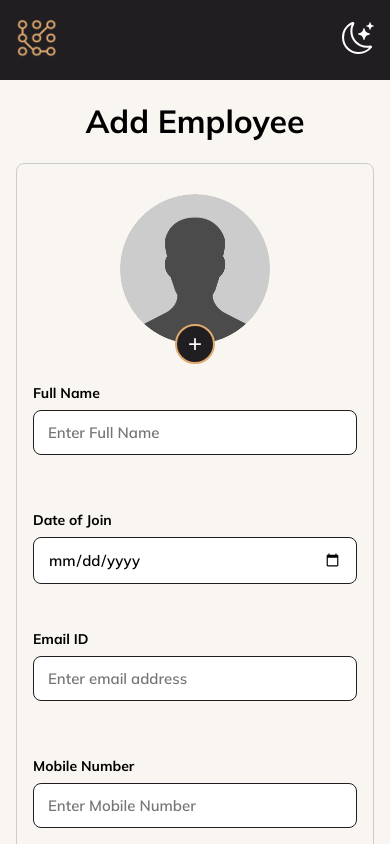
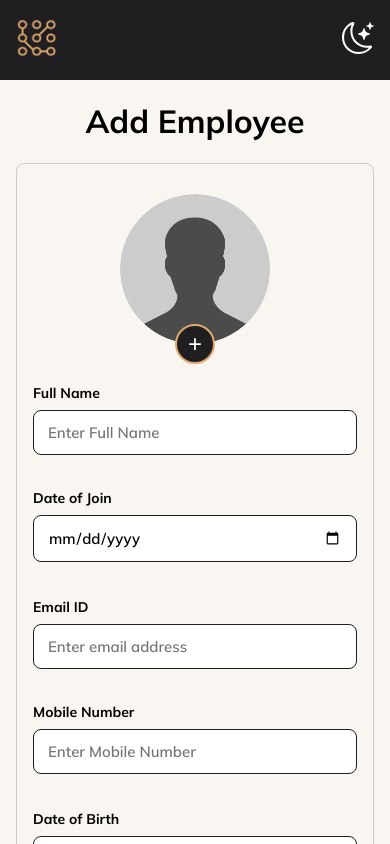
Before and after one commit to nijin-26/hrm, a React (Create React App) app: page /#/add in a window 390 px wide. Shown: the top 844 px of the page. Built offline with nearby package versions, Linux system fonts and the light colour scheme; no server answers.

Commit message:
Fix: Spacing issues with inputs in the form

```diff
--- a/src/pages/EmployeeForm/style.module.scss
+++ b/src/pages/EmployeeForm/style.module.scss
@@ -33,7 +33,10 @@
 }
 
 @media screen and (max-width: 420px) {
-  .inputGroup {
-    gap: 0px;
+  .formContainer {
+    .inputGroup {
+      gap: 8px;
+      margin: 10px 0;
+    }
   }
 }
```
